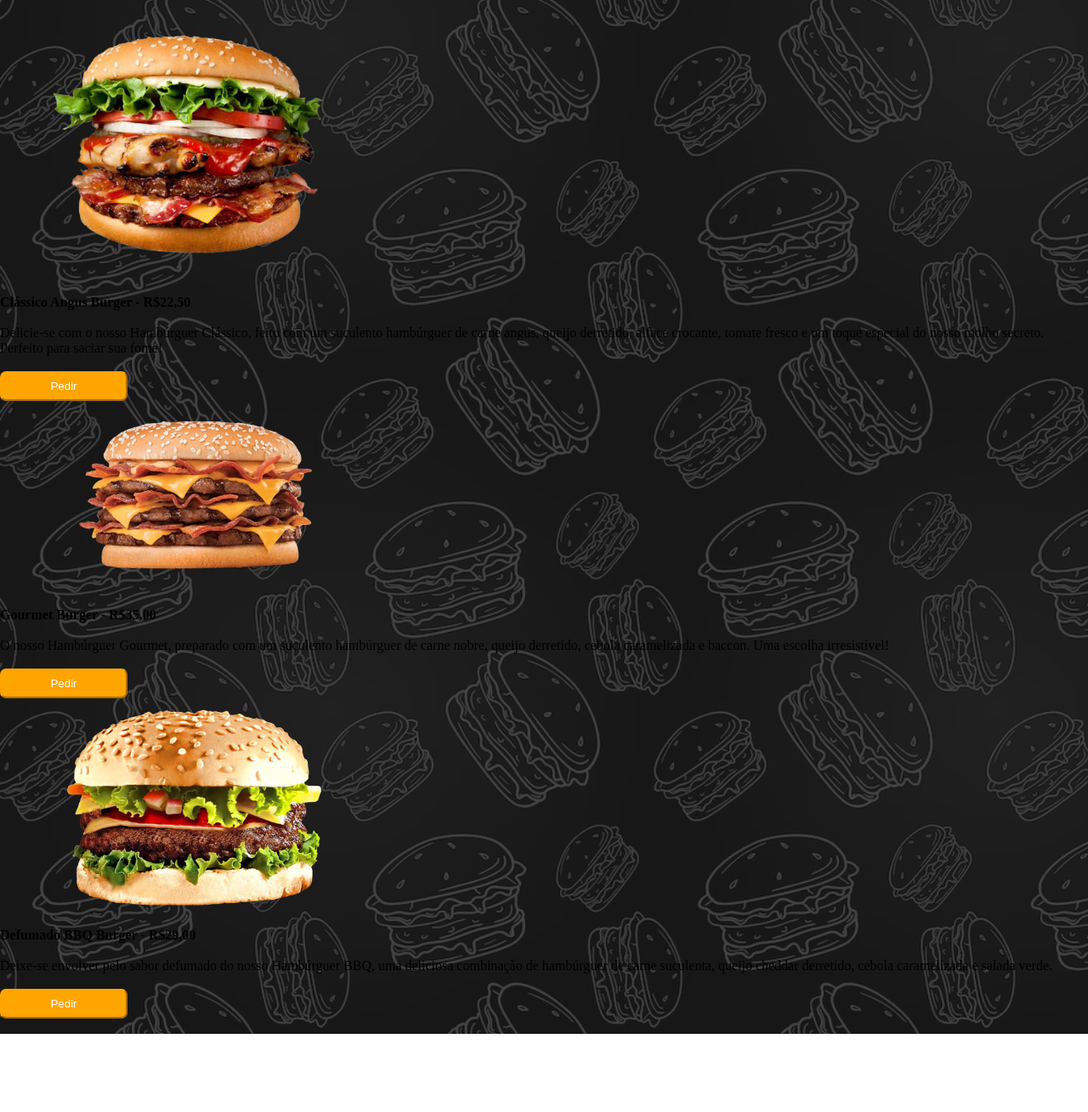
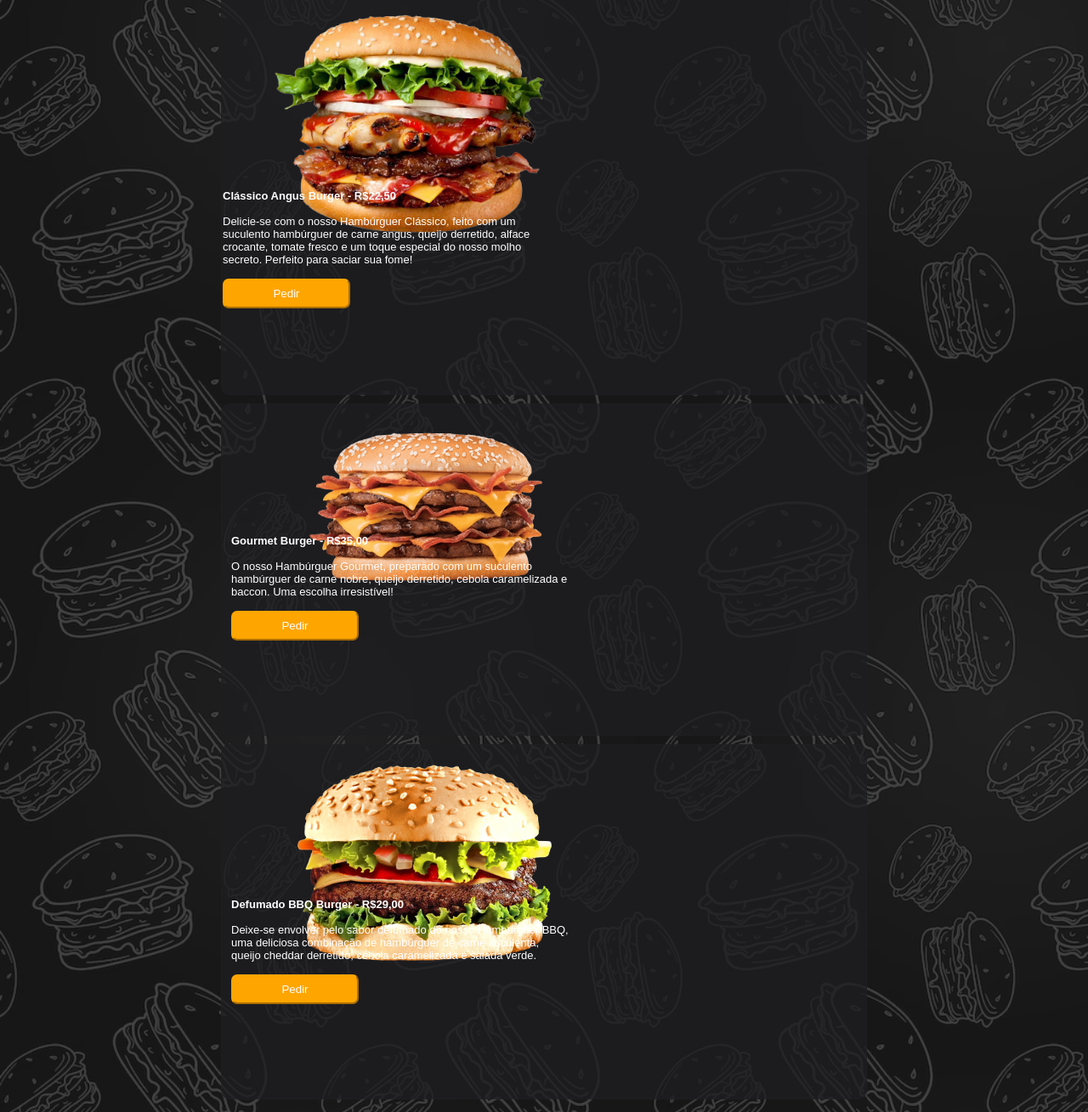
Before and after one commit to leviestevaoss/CardapioDigital, a plain HTML site: page index.html in a window 1280 px wide. Shown: the part 338-1647 px from the top of the page at 85% size. Before the commit the page ends 1555 px from the top, so only its background shows below. Drawn offline with Linux system fonts and the light colour scheme.

Commit message:
Processo de Estilização

```diff
--- a/style.css
+++ b/style.css
@@ -9,13 +9,15 @@ body{
     /*  */
     /* background-repeat: no-repeat; */
     /* background-size: cover; */
+    font-family: Arial, Helvetica, sans-serif;
+    font-size: small;
 }
 
 header{
     background-color: #1e1f22;
     z-index: -2;
     text-align: center;
-    padding: 15px
+    padding: 10px
     ;
 
 }
@@ -25,3 +27,59 @@ a{
     text-decoration: none;
 
 }
+
+.hamburguer_1{
+    border: 1px solid #1e1f229c;
+    background-color: #1e1f22c5;
+    margin-top: 10px;
+    margin-right: 260px;
+    margin-left: 260px;
+    border-radius: 10px;
+}
+.descricao_1{
+   border: 1px solid rgba(219, 4, 4, 0);
+   position: relative;
+   bottom: 100px;
+   width: 400px;
+   color: white;
+   display: inline-block;
+}
+/* --------------------------------------------------------------- */
+
+.hamburguer_2{
+    border: 1px solid #1e1f229c;
+    background-color: #1e1f22c5;
+    padding: 10px;
+    margin-top: 10px;
+    margin-right: 260px;
+    margin-left: 260px;
+    border-radius: 10px;
+}
+
+.descricao_2{
+    border: 1px solid rgba(219, 4, 4, 0);
+    position: relative;
+    bottom: 100px;
+    width: 400px;
+    color: white;
+    display: inline-block;
+ }
+/* ----------------------------------------------------------------------- */
+
+.hamburguer_3{
+    border: 1px solid #1e1f229c;
+    background-color: #1e1f22c5;
+    padding: 10px;
+    margin-top: 10px;
+    margin-right: 260px;
+    margin-left: 260px;
+    border-radius: 10px;
+}
+.descricao_3{
+    border: 1px solid rgba(219, 4, 4, 0);
+    position: relative;
+    bottom: 100px;
+    width: 400px;
+    color: white;
+    display: inline-block;
+}
```
